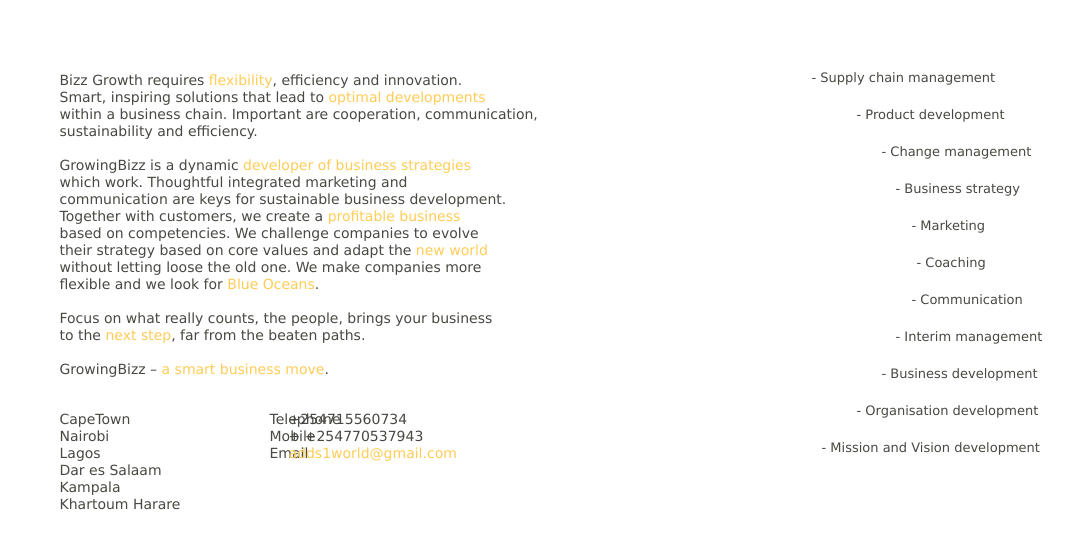
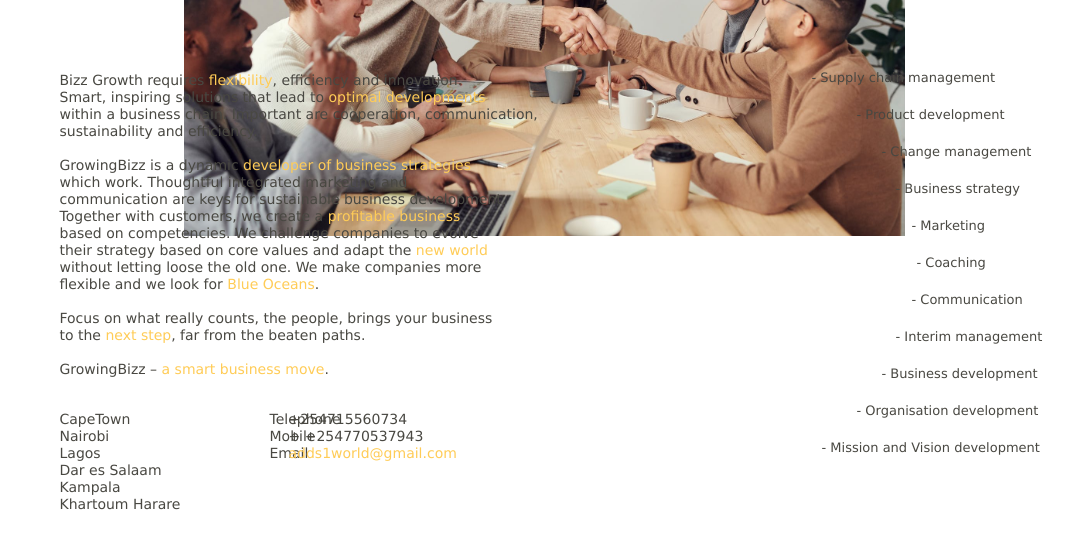
Before and after one commit to captainteknics/growingbizz, a plain HTML site: page index.html in a window 1280 px wide. Shown: the part 245-800 px from the top of the page, without its empty margins (96-1169 px from the left). Drawn offline with Linux system fonts and the light colour scheme.

Commit message:
Update Style.css

```diff
--- a/Style.css
+++ b/Style.css
@@ -1,7 +1,7 @@
 @charset "UTF-8";
 /* CSS Document */
 html{
-	background:url(Images/GrowingBizz) no-repeat center top;
+	background:url(Images/GrowingBizz.png) no-repeat center top;
 }
 
 #container
```
